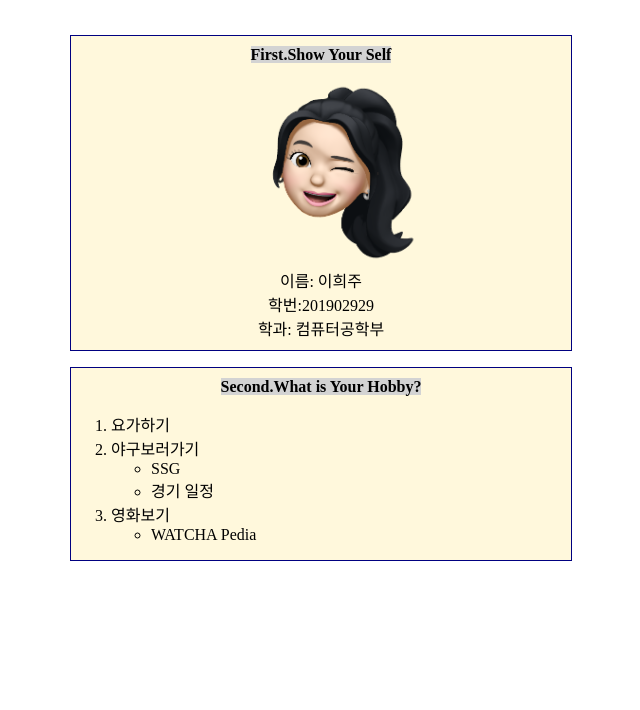
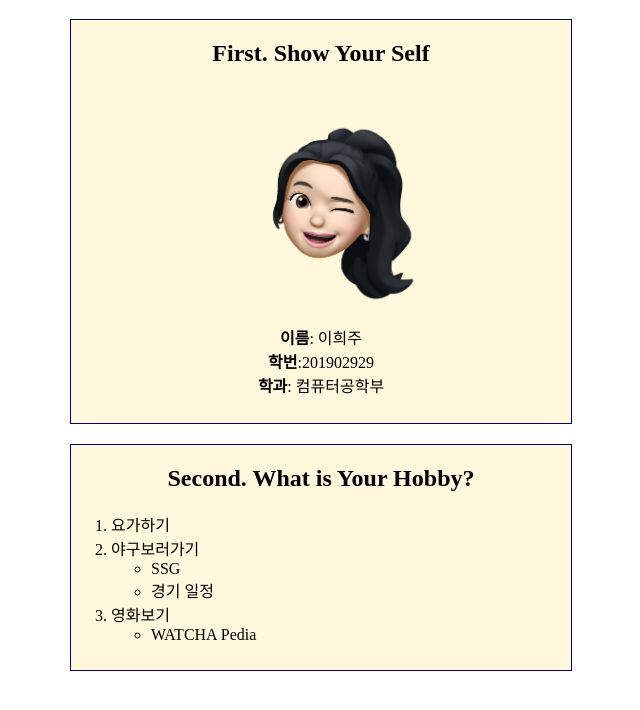
Before and after one commit to hxxzxx/ThursStudy, a plain HTML site: page index.html in a window 1280 px wide. Shown: the part 70-780 px from the top of the page, without its empty margins (319-959 px from the left). Drawn offline with Linux system fonts and the light colour scheme; a web font is replaced by a local one.

Commit message:
html 구조 변경

```diff
--- a/index.html
+++ b/index.html
@@ -13,16 +13,18 @@
 
 <div class="container">
 
-    <p class="pTag" >
-        <span>First.Show Your Self</span> <br>
-        <img src="heeju.png" alt=""> <br>
-        이름: 이희주<br>
-        학번:201902929<br>
-        학과: 컴퓨터공학부
-    </p>
+    <div class="profile" >
+        <h2>First. Show Your Self</h2> <br>
+        <img src="heeju.png" alt="희주 사진">
+        <p>
+            <strong>이름</strong>: 이희주<br>
+            <strong>학번</strong>:201902929<br>
+            <strong>학과</strong>: 컴퓨터공학부
+        </p>
+    </div>
 
     <div class ="hobby">
-       <div id="title"><span>Second.What is Your Hobby?</span></div>
+       <h2>Second. What is Your Hobby?</h2>
             <ol>
                 <li>요가하기</li>
                 <li>야구보러가기</li>
--- a/style.css
+++ b/style.css
@@ -20,11 +20,11 @@ img{
     align-items: center;
 }
 
-.pTag{
+
+.profile{
     border:1px solid navy;
     background-color:cornsilk;
     text-align: center;
-    padding-top:10px ;
     padding-bottom: 10px;
     width:500px;
 }
@@ -33,15 +33,7 @@ img{
     border:1px solid red;
 
 }
-span{
-    font-weight: bold;
-    background-color:lightgray;
 
-}
-#title{
-    text-align: center;
-
-}
 a{
     text-decoration-line:none;
     color:black;
@@ -50,9 +42,15 @@ a:hover{
     background-color:lightpink;
 
 }
+h2{
+    text-align: center;
+
+}
+
 .hobby{
-    padding-top:10px ;
     border:1px solid navy;
     background-color:cornsilk;
-    width: 500px;
+    padding-bottom: 10px;
+    width:500px;
+    margin-top: 20px;
 }
```
